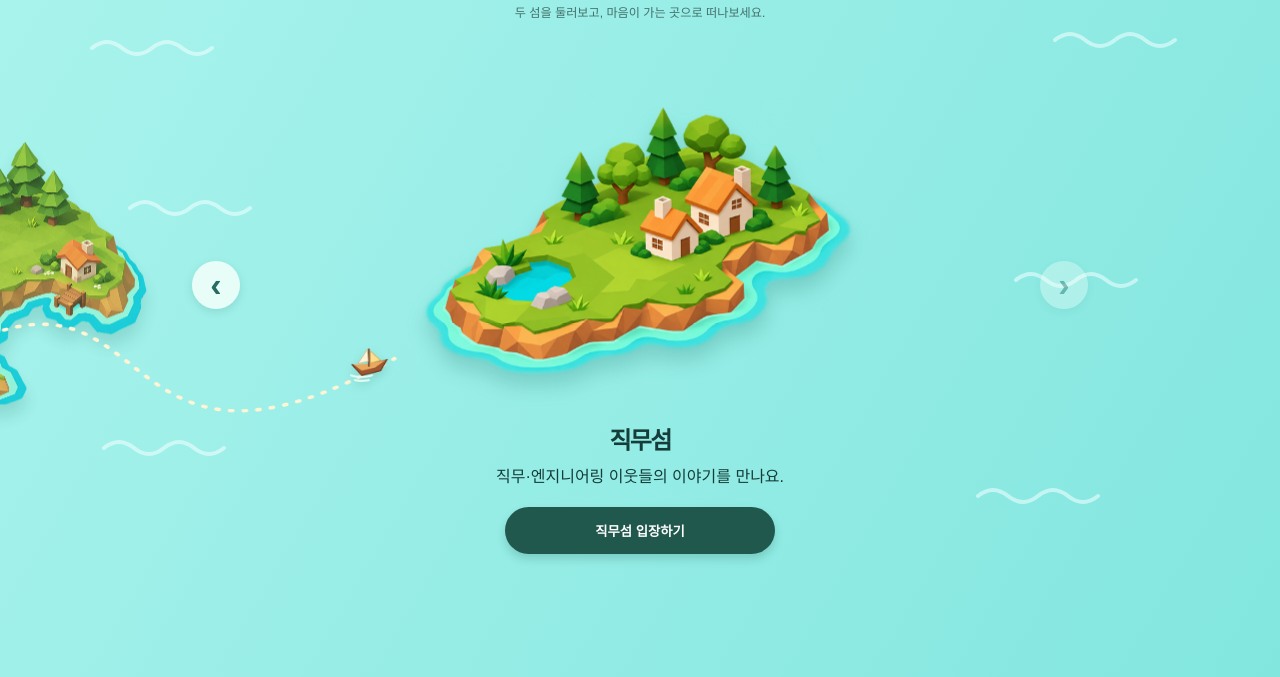
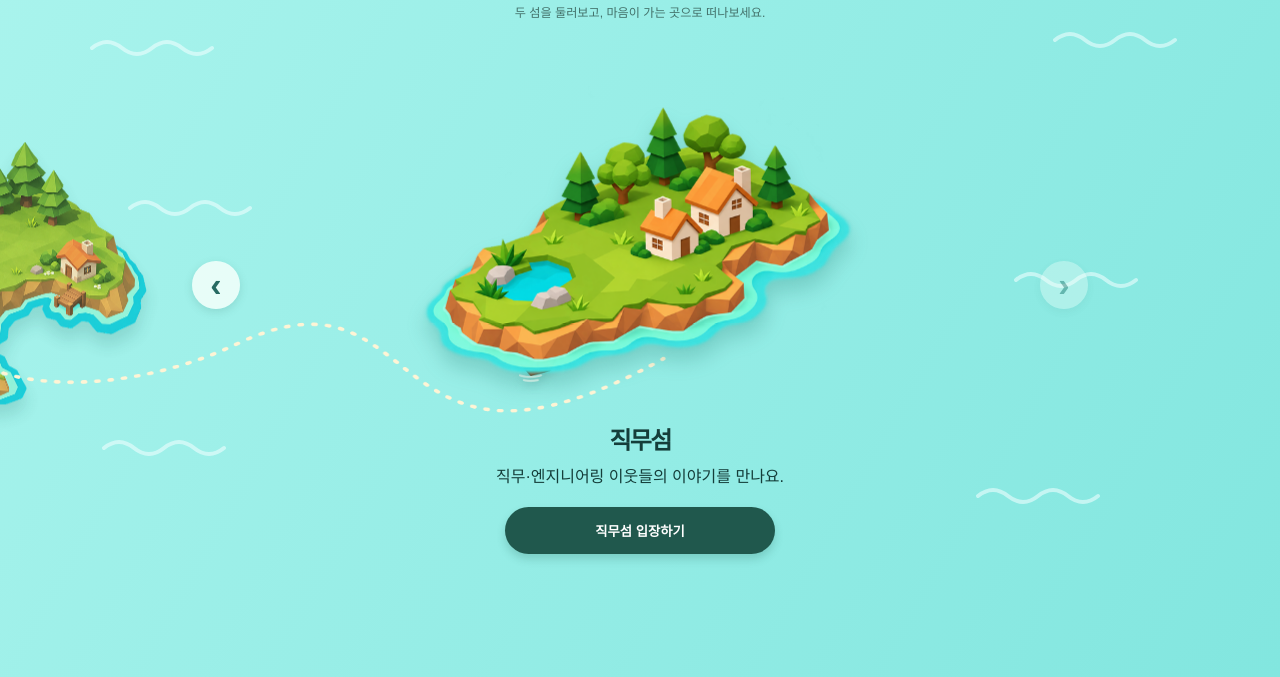
Before and after one commit to 2026Ganzi-Thon/2026_GANZITHON_TEAM_30_FE, a plain HTML site: page island-select.html in a window 1280 px wide. Both pictures are taken after a click on the button "다음 섬". Shown: the part 123-800 px from the top of the page. Drawn offline with Linux system fonts and the light colour scheme.

Commit message:
Revert "fix: 항로를 섬 이미지 바깥으로 제한"
This reverts commit 490c3b1f090ff6a2534b61e9208745412dbe1fb6.

```diff
--- a/css/island-select.css
+++ b/css/island-select.css
@@ -1,7 +1,6 @@
 :root {
   font-family: "Malgun Gothic", "Apple SD Gothic Neo", sans-serif;
   color: #153e3a;
-  --island-half-width: min(19vw, 295px);
 }
 * {
   box-sizing: border-box;
@@ -78,9 +77,9 @@ body {
 .island-select-route {
   position: absolute;
   z-index: -1;
-  left: calc(50% + var(--island-half-width));
+  left: 50%;
   top: 54%;
-  transform: none;
+  transform: translateX(-12%);
   width: min(57vw, 870px);
   height: 13vh;
   object-fit: fill;
@@ -88,7 +87,7 @@ body {
 .island-select-boat {
   position: absolute;
   z-index: 5;
-  left: calc(50% + var(--island-half-width) + 28px);
+  left: 52%;
   top: 58%;
   transform: translateX(-50%);
   width: 61px;
@@ -298,9 +297,6 @@ body {
   }
 }
 @media (max-width: 760px) {
-  :root {
-    --island-half-width: 35vw;
-  }
   .island-select-stage h1 {
     top: 9vh;
     font-size: 30px;
@@ -399,11 +395,11 @@ body {
 }
 .island-select-card[data-kind="job"] .island-select-route {
   left: auto !important;
-  right: calc(50% + var(--island-half-width)) !important;
+  right: 48% !important;
   transform: scaleX(-1) !important;
 }
 .island-select-card[data-kind="job"] .island-select-boat {
-  left: calc(50% - var(--island-half-width) - 28px) !important;
+  left: 42% !important;
   top: 58% !important;
 }
 .island-select-page-dot,
--- a/island-select.html
+++ b/island-select.html
@@ -1,5 +1,5 @@
 <!doctype html>
-<html lang="ko"><head><meta charset="utf-8"><meta name="viewport" content="width=device-width,initial-scale=1"><title>ON-DO | 섬 선택</title><link rel="stylesheet" href="css/island-select.css?v=20261116-1621"></head>
+<html lang="ko"><head><meta charset="utf-8"><meta name="viewport" content="width=device-width,initial-scale=1"><title>ON-DO | 섬 선택</title><link rel="stylesheet" href="css/island-select.css?v=20261116-1616"></head>
 <body><main class="island-select-page">
   <header class="island-select-brand">ON-DO</header>
   <section class="island-select-stage" aria-labelledby="island-select-title">
```
